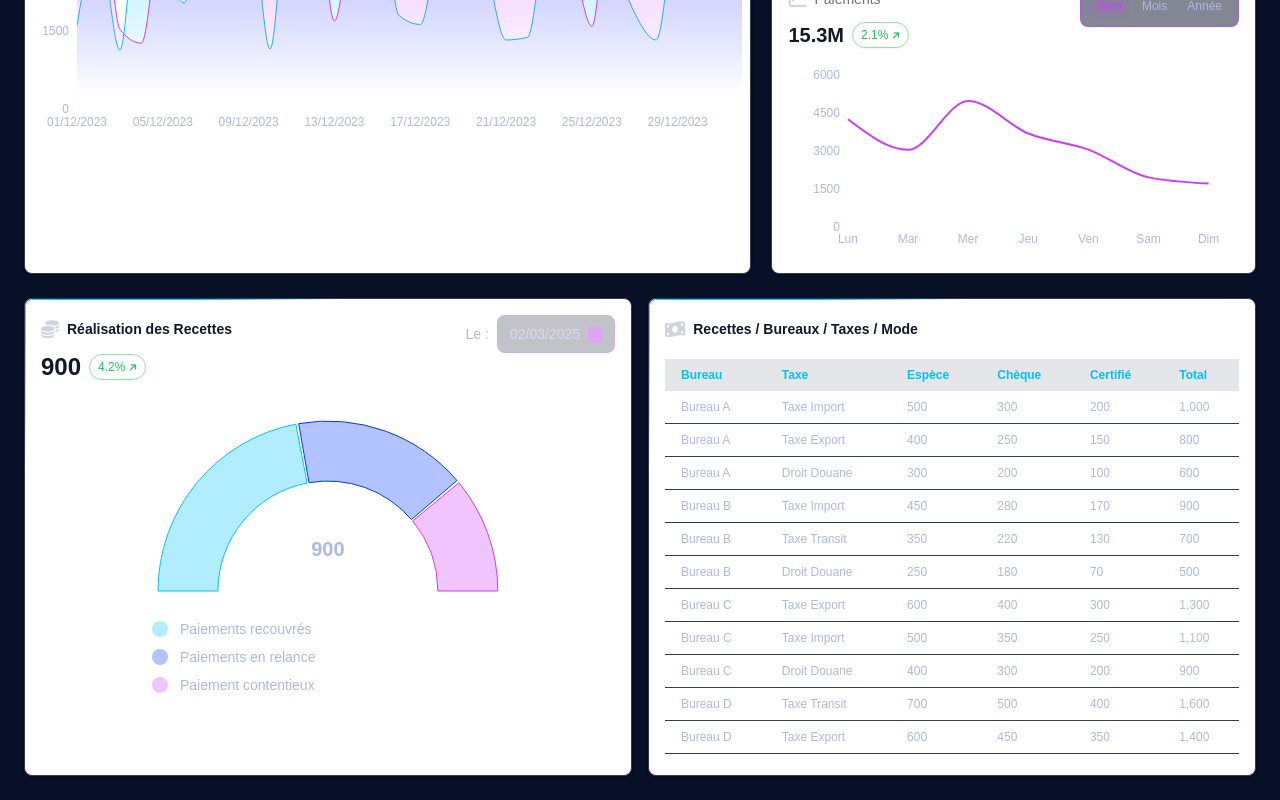
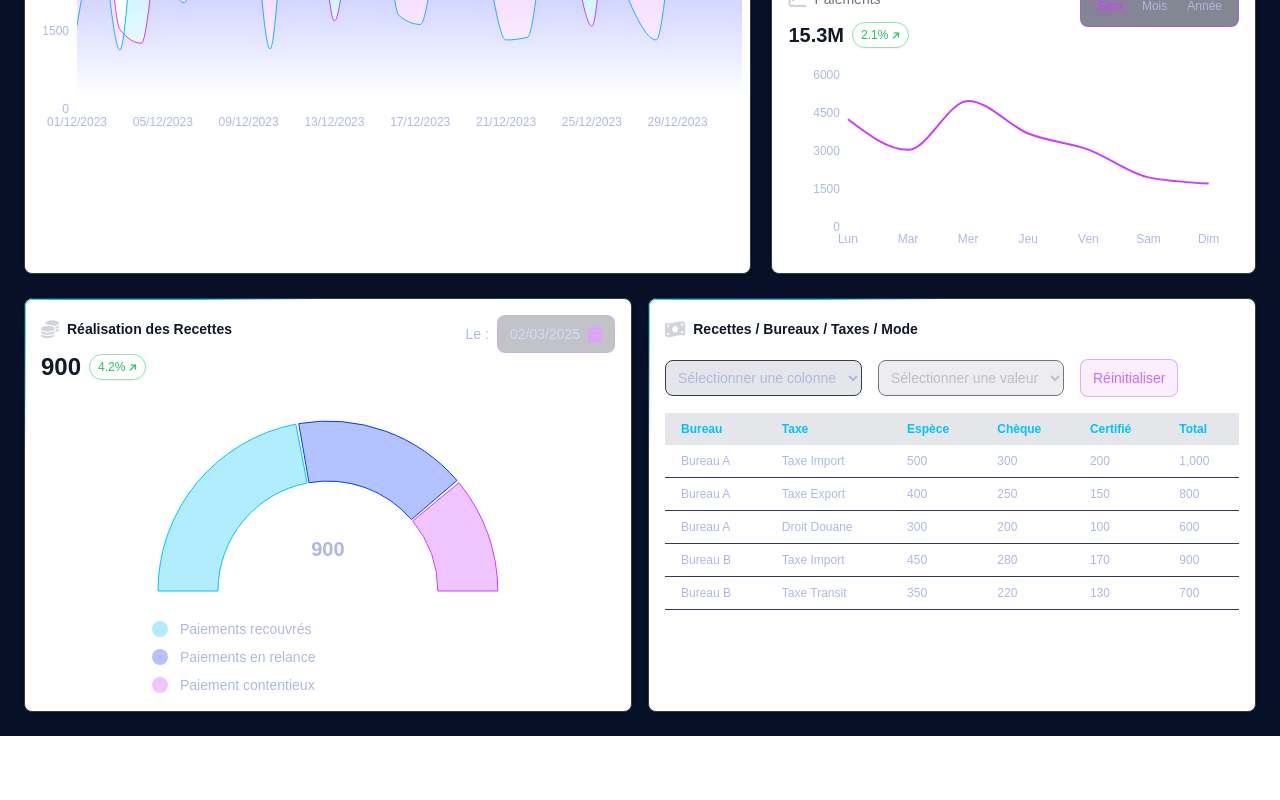
Before and after one commit to Kalixor/djib_2, a React (Vite) app: page / in a window 1280 px wide. Shown: the part 598-1398 px from the top of the page. Built offline with nearby package versions, Linux system fonts and the light colour scheme; a web font is replaced by a local one.

Commit message:
Initial commit from your app

```diff
--- a/src/components/charts/PaymentTableCard.jsx
+++ b/src/components/charts/PaymentTableCard.jsx
@@ -1,7 +1,7 @@
 import { useState } from 'react'
 
 export default function PaymentTableCard() {
-  const data = [
+  const initialData = [
     // Bureau A
     { bureau: 'Bureau A', taxe: 'Taxe Import', espece: 500, cheque: 300, certifie: 200, total: 1000 },
     { bureau: 'Bureau A', taxe: 'Taxe Export', espece: 400, cheque: 250, certifie: 150, total: 800 },
@@ -16,12 +16,46 @@ export default function PaymentTableCard() {
     { bureau: 'Bureau C', taxe: 'Taxe Export', espece: 600, cheque: 400, certifie: 300, total: 1300 },
     { bureau: 'Bureau C', taxe: 'Taxe Import', espece: 500, cheque: 350, certifie: 250, total: 1100 },
     { bureau: 'Bureau C', taxe: 'Droit Douane', espece: 400, cheque: 300, certifie: 200, total: 900 },
+  ]
 
-    // Bureau D
-    { bureau: 'Bureau D', taxe: 'Taxe Transit', espece: 700, cheque: 500, certifie: 400, total: 1600 },
-    { bureau: 'Bureau D', taxe: 'Taxe Export', espece: 600, cheque: 450, certifie: 350, total: 1400 },
-    { bureau: 'Bureau D', taxe: 'Droit Douane', espece: 500, cheque: 400, certifie: 300, total: 1200 }
-  ]
+  const [data, setData] = useState(initialData)
+  const [selectedColumn, setSelectedColumn] = useState(null)
+  const [filterValues, setFilterValues] = useState([])
+  const [selectedFilter, setSelectedFilter] = useState(null)
+  const [filters, setFilters] = useState({
+    bureau: null,
+    taxe: null
+  })
+
+  const handleColumnSelect = (column) => {
+    setSelectedColumn(column)
+    const uniqueValues = [...new Set(initialData.map(item => item[column]))]
+    setFilterValues(uniqueValues)
+    setSelectedFilter(null)
+  }
+
+  const handleFilterSelect = (value) => {
+    setSelectedFilter(value)
+    setFilters(prev => ({ ...prev, [selectedColumn]: value }))
+
+    const filteredData = initialData.filter(item => {
+      return Object.entries(filters).every(([key, filterValue]) => {
+        if (key === selectedColumn) return item[key] === value
+        if (!filterValue) return true
+        return item[key] === filterValue
+      })
+    })
+
+    setData(filteredData)
+  }
+
+  const resetFilters = () => {
+    setSelectedColumn(null)
+    setFilterValues([])
+    setSelectedFilter(null)
+    setFilters({ bureau: null, taxe: null })
+    setData(initialData)
+  }
 
   return (
     <div className="bg-white dark:bg-card p-4 rounded-lg shadow border border-[#343b4f] transition-all duration-300 relative">
@@ -50,8 +84,42 @@ export default function PaymentTableCard() {
         </div>
       </div>
 
+      {/* Filters */}
+      <div className="flex gap-4 mb-4 items-center">
+        <select
+          value={selectedColumn || ''}
+          onChange={(e) => handleColumnSelect(e.target.value)}
+          className="bg-brand-800/10 border border-[#343b4f] rounded-lg p-2 text-sm text-card-text focus:outline-none focus:border-[#00c2ff]"
+        >
+          <option value="" disabled>Sélectionner une colonne</option>
+          <option value="bureau">Bureau</option>
+          <option value="taxe">Taxe</option>
+        </select>
+
+        <select
+          value={selectedFilter || ''}
+          onChange={(e) => handleFilterSelect(e.target.value)}
+          disabled={!selectedColumn}
+          className={`bg-brand-800/10 border border-[#343b4f] rounded-lg p-2 text-sm ${
+            selectedColumn ? 'text-card-text' : 'text-gray-400'
+          } focus:outline-none focus:border-[#00c2ff]`}
+        >
+          <option value="" disabled>Sélectionner une valeur</option>
+          {filterValues.map((value, index) => (
+            <option key={index} value={value}>{value}</option>
+          ))}
+        </select>
+
+        <button
+          onClick={resetFilters}
+          className="px-3 py-2 text-sm bg-[#ce68fd]/10 hover:bg-[#ce68fd]/20 text-[#ce68fd] rounded-lg border border-[#ce68fd]/50 transition-colors"
+        >
+          Réinitialiser
+        </button>
+      </div>
+
       {/* Table with vertical scroll */}
-      <div className="overflow-x-auto max-h-[400px] overflow-y-auto scrollbar-thin scrollbar-thumb-[#00c2ff]/50 scrollbar-track-[#343b4f]/20">
+      <div className="overflow-x-auto max-h-[200px] overflow-y-auto scrollbar-thin scrollbar-thumb-[#00c2ff]/50 scrollbar-track-[#343b4f]/20">
         <table className="w-full text-sm text-left text-card-text">
           <thead className="text-xs sticky top-0 bg-brand-800/10 backdrop-blur-sm">
             <tr>
```
